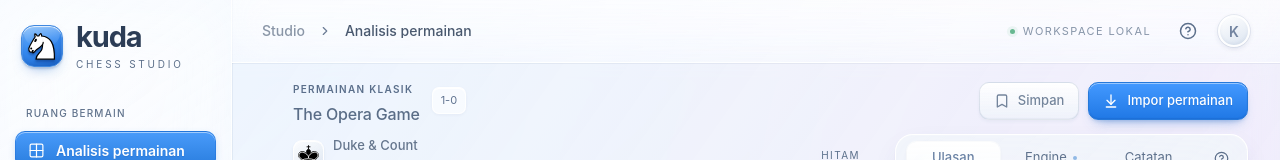
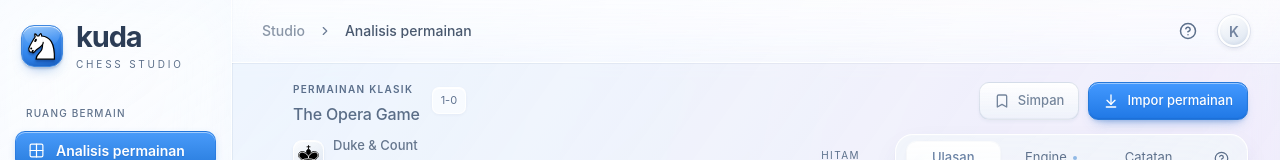
Before and after one commit to FechL/chess-analyzer, a React (Vite) app: page / in a window 1280 px wide. Shown: the top 160 px of the page. Built offline with nearby package versions, Linux system fonts and the light colour scheme.

Commit message:
style: remove local workspace header status

```diff
--- a/src/App.tsx
+++ b/src/App.tsx
@@ -225,9 +225,6 @@ export default function App() {
         }
         headerActions={
           <>
-            <span className="header-local">
-              <span className="status-dot" /> WORKSPACE LOKAL
-            </span>
             <button
               className="icon-button header-help"
               aria-label="Buka panduan"
--- a/src/apple-glass.css
+++ b/src/apple-glass.css
@@ -94,15 +94,6 @@ body {
 .breadcrumb > svg {
   color: #6b7c95;
 }
-.header-local {
-  color: #8795a9;
-  font-size: 11px;
-  letter-spacing: 1.4px;
-}
-.header-local .status-dot {
-  background: #68b891;
-  box-shadow: 0 0 0 3px rgb(106 184 145 / 10%);
-}
 .header-help {
   color: #5d708b;
 }
--- a/src/styles.css
+++ b/src/styles.css
@@ -151,15 +151,6 @@ textarea::placeholder {
 .breadcrumb > svg {
   color: #b4baaf;
 }
-.header-local {
-  display: flex;
-  align-items: center;
-  gap: 8px;
-  font-size: 13px;
-  letter-spacing: 1.4px;
-  color: #7d887b;
-  margin-right: 14px;
-}
 .profile-avatar {
   height: 32px;
   width: 32px;
@@ -3211,11 +3202,6 @@ select {
   .library-grid {
     grid-template-columns: 1fr;
   }
-  .header-local {
-    font-size: 12px;
-    letter-spacing: 1px;
-    margin-right: 5px;
-  }
   .study-layout {
     gap: 23px;
   }
@@ -3260,9 +3246,6 @@ select {
   }
   .intro-actions .button > svg {
     width: 12px;
-  }
-  .header-local {
-    display: none;
   }
   .breadcrumb {
     font-size: 15px;
```
